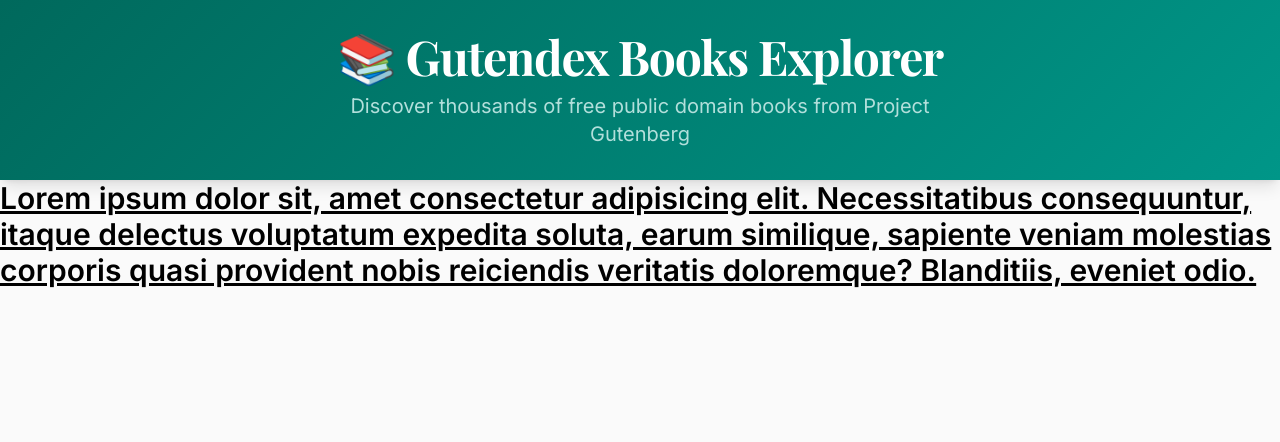
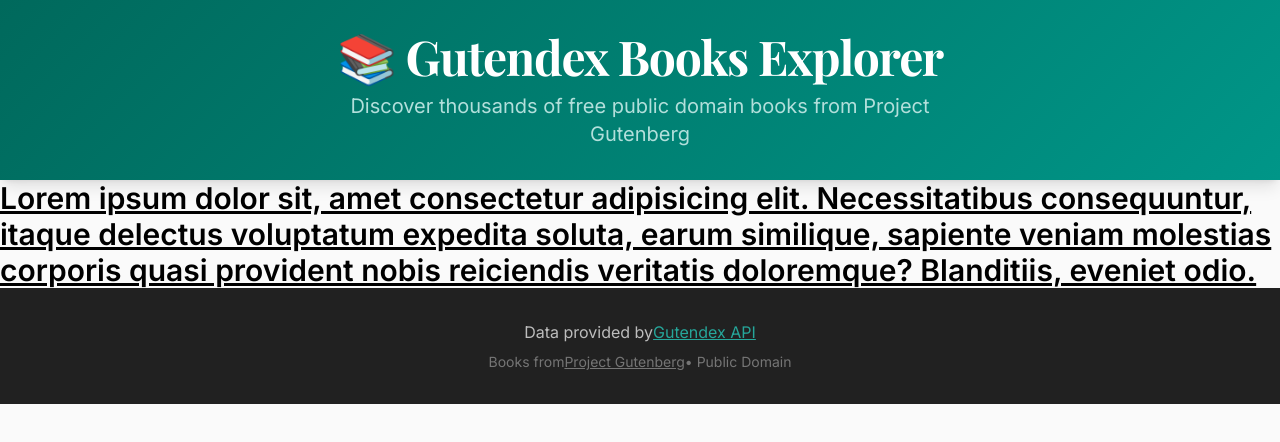
Before and after one commit to hazhiiir/cf-33-book-list, a React (Vite) app: page / in a window 1280 px wide. Shown: the top 442 px of the page. Built offline with nearby package versions, Linux system fonts and the light colour scheme.

Commit message:
add footer component

```diff
--- a/src/App.jsx
+++ b/src/App.jsx
@@ -1,4 +1,5 @@
 import Header from "./components/Header";
+import Footer from "./components/Footer";
 function App() {
   return (
     <>
@@ -9,6 +10,7 @@
         similique, sapiente veniam molestias corporis quasi provident nobis
         reiciendis veritatis doloremque? Blanditiis, eveniet odio.
       </p>
+      <Footer />
     </>
   );
 }
--- /dev/null
+++ b/src/components/Footer.jsx
@@ -0,0 +1,35 @@
+export default function Footer() {
+  return (
+    <footer
+      className="py-8 px-4 mt-auto"
+      style={{ background: "#212121", color: "#bdbdbd" }}
+    >
+      <div className="max-w-7xl mx-auto text-center">
+        <p className="mb-2">
+          Data provided by
+          <a
+            href="https://gutendex.com/"
+            target="_blank"
+            rel="noopener"
+            className="underline"
+            style={{ color: "#26a69a" }}
+          >
+            Gutendex API
+          </a>
+        </p>
+        <p className="text-sm" style={{ color: "#757575" }}>
+          Books from
+          <a
+            href="https://www.gutenberg.org/"
+            target="_blank"
+            rel="noopener"
+            className="underline hover:opacity-80"
+          >
+            Project Gutenberg
+          </a>
+          • Public Domain
+        </p>
+      </div>
+    </footer>
+  );
+}
```
